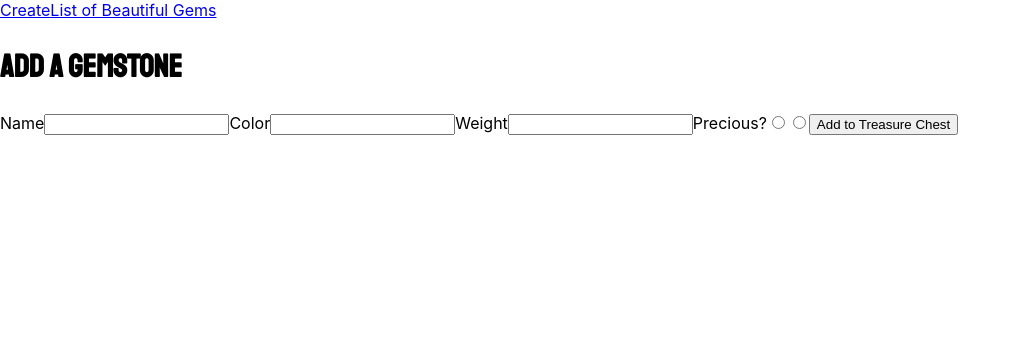
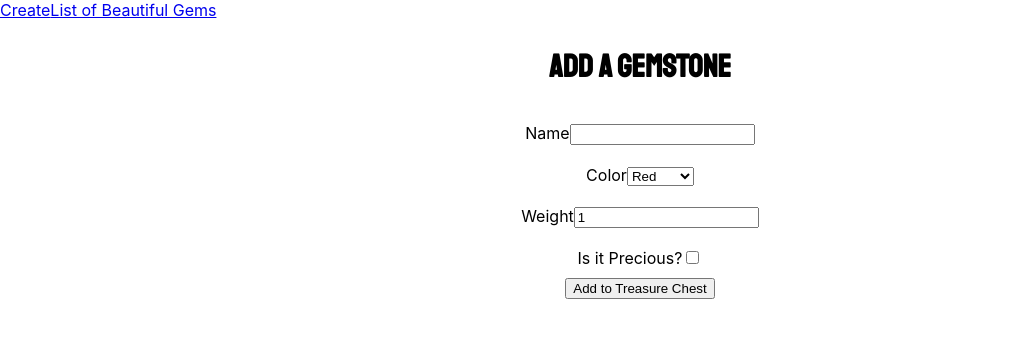
Before and after one commit to michmitz/F2-lab-08-fe, a React (Create React App) app: page /create in a window 1280 px wide. Shown: the top 338 px of the page, without its empty margins (0-1021 px from the left). Built offline with nearby package versions, Linux system fonts and the light colour scheme.

Commit message:
Added create gem page

```diff
--- a/src/App.css
+++ b/src/App.css
@@ -49,3 +49,28 @@ h2 {
   padding: 5px;
   border: solid 3px pink
 }
+
+.create-gemstone {
+  display: flex;
+  flex-direction: column;
+  justify-content: center;
+  align-items: center;
+}
+
+.add-a-gemstone-div {
+  display: flex;
+  flex-direction: column;
+  justify-content: center;
+  align-items: center;
+}
+
+form {
+  display: flex;
+  flex-direction: column;
+  justify-content: center;
+  align-items: center;
+}
+
+label {
+  padding: 10px;
+}
--- a/src/CreatePage.js
+++ b/src/CreatePage.js
@@ -1,31 +1,88 @@
 import React, { Component } from 'react'
+import { createGemstone } from './gemstones-api'
+import './App.css'
 
 export default class CreatePage extends Component {
+    state = {
+        name: '',
+        color: '',
+        weight: 1,
+        is_precious: false
+    }
+
+    handleSubmit = async (e) => {
+        e.preventDefault();
+
+        await createGemstone({
+            name: this.state.name,
+            color: this.state.color,
+            weight: this.state.weight,
+            is_precious: this.state.is_precious
+        });
+
+        this.setState({
+            name: '',
+            color: '',
+            weight: 1,
+            is_precious: false
+        })
+
+        this.props.history.push('/');
+    }
+
+    handleNameChange = (e) => {
+        this.setState({ name: e.target.value });
+    }
+
+    handleColorChange = (e) => {
+        this.setState({ color: e.target.value });
+    }
+
+    handleWeightChange = (e) => {
+        this.setState({ weight: e.target.value });
+    }
+
+    handlePrecious = (e) => {
+        this.setState({ is_precious: true });
+    }
+
+
     render() {
         return (
-            <div>
+            <section className="create-gemstone">
+            <div className="add-a-gemstone-div">
                 <h2>ADD A GEMSTONE</h2>
-                <form>
+                <form onSubmit={this.handleSubmit}>
                     <label>
                         Name
-                        <input type="text"/>
+                        <input onChange={this.handleNameChange} type="text" value={this.state.name}/>
                     </label>
                     <label>
                         Color
-                        <input type="text"/>
+                        <select onChange={this.handleColorChange} value={this.state.color}>
+                            <option value='red'>Red</option>
+                            <option value='clear'>Clear</option>
+                            <option value='green'>Green</option>
+                            <option value='blue'>Blue</option>
+                            <option value='purple'>Purple</option>
+                            <option value='orange'>Orange</option>
+                            <option value='yellow'>Yellow</option>
+                            <option value='pink'>Pink</option>
+                            <option value='other'>Other</option>
+                        </select>
                     </label>
                     <label>
                         Weight
-                        <input type="number"/>
+                        <input onChange={this.handleWeightChange} type="number" value={this.state.weight}/>
                     </label>
                     <label>
-                        Precious?
-                        <input type="radio" name="precious" value="yes"/>
-                        <input type="radio" name="precious" value="no"/>
+                        Is it Precious?
+                        <input type="checkbox" onChange={this.handlePrecious}/>
                     </label>
                     <button>Add to Treasure Chest</button>
                 </form>
             </div>
+            </section>
         )
     }
 }
```
